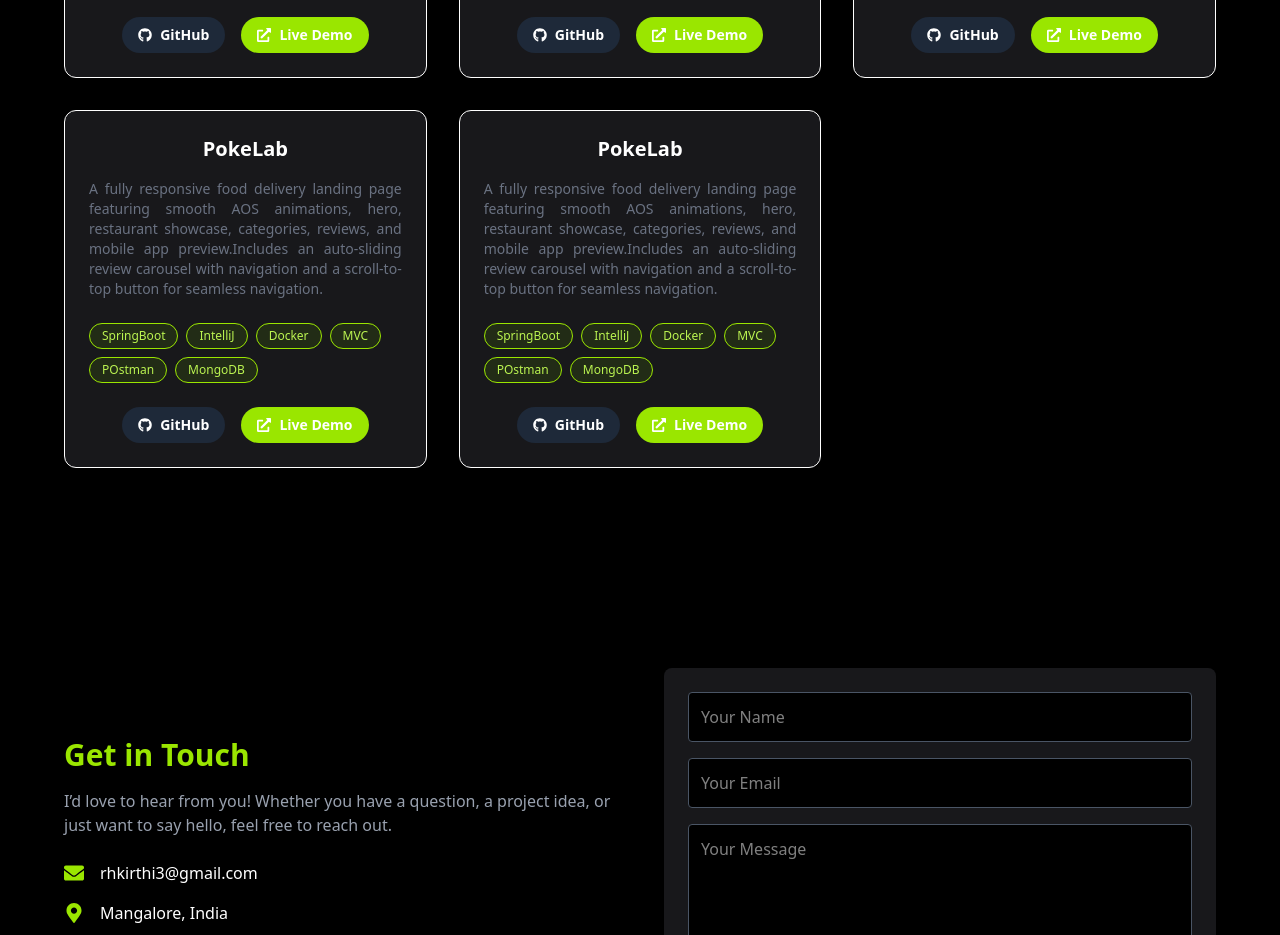
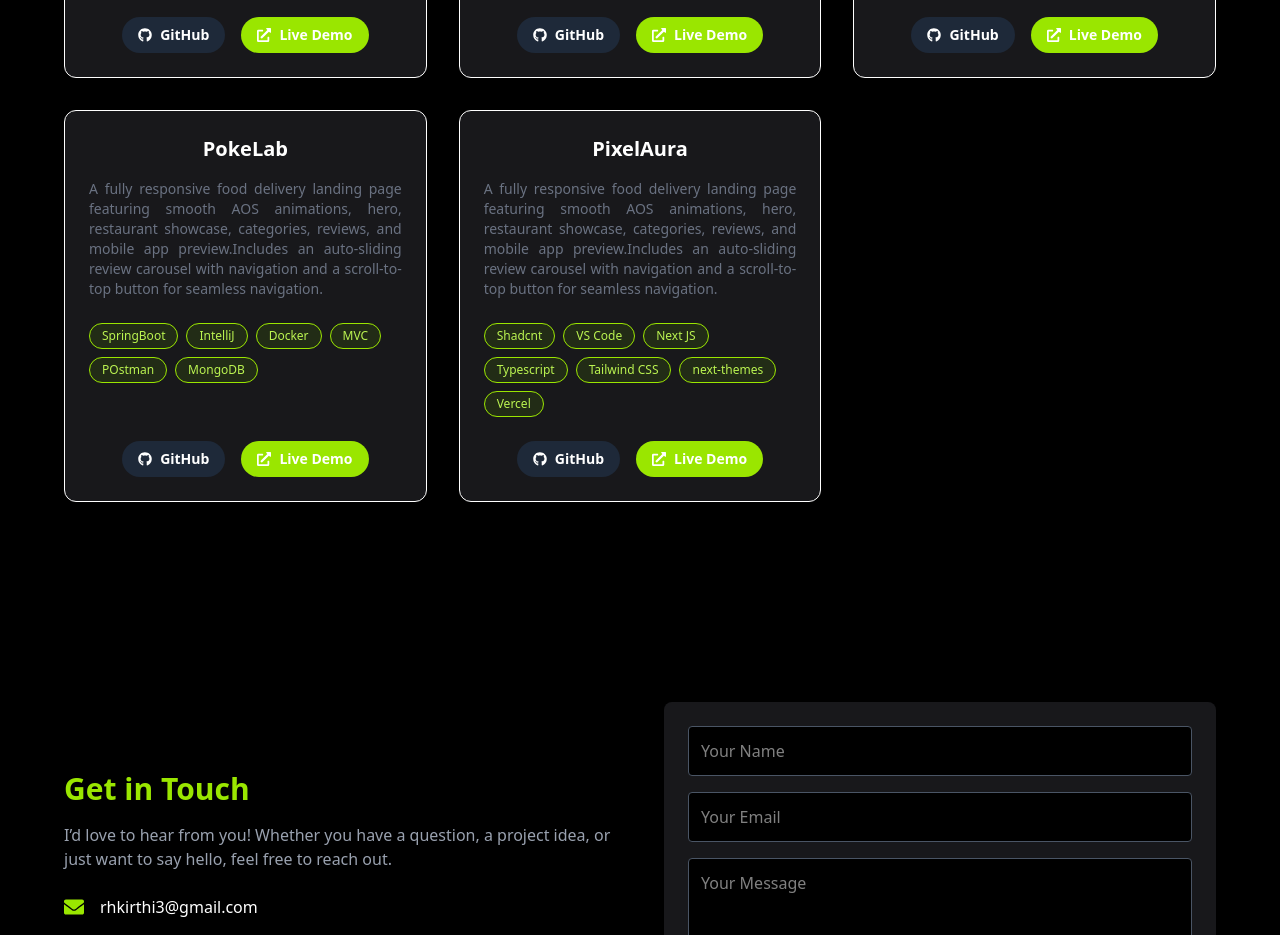
Before and after one commit to Keerthi-2025/Personal-Portfolio, a React (Vite) app: page / in a window 1280 px wide. Shown: the part 5120-6055 px from the top of the page. Built offline with nearby package versions, Linux system fonts and the light colour scheme.

Commit message:
modified  project

```diff
--- a/src/components/Projects.jsx
+++ b/src/components/Projects.jsx
@@ -53,9 +53,9 @@ const projects = [
   },
   {
 
-    title:"PokeLab",
+    title:"PixelAura",
     description:"A fully responsive food delivery landing page featuring smooth AOS animations, hero, restaurant showcase, categories, reviews, and mobile app preview.Includes an auto-sliding review carousel with navigation and a scroll-to-top button for seamless navigation.",
-    tech:["SpringBoot", "IntelliJ", "Docker", "MVC", "POstman","MongoDB"],
+    tech:["Shadcnt", "VS Code", "Next JS", "Typescript", "Tailwind CSS","next-themes", "Vercel"],
     github:"https://github.com/Keerthi-2025/PokeLab",
     live:"https://pixel-aura-kappa.vercel.app/"
 
```
